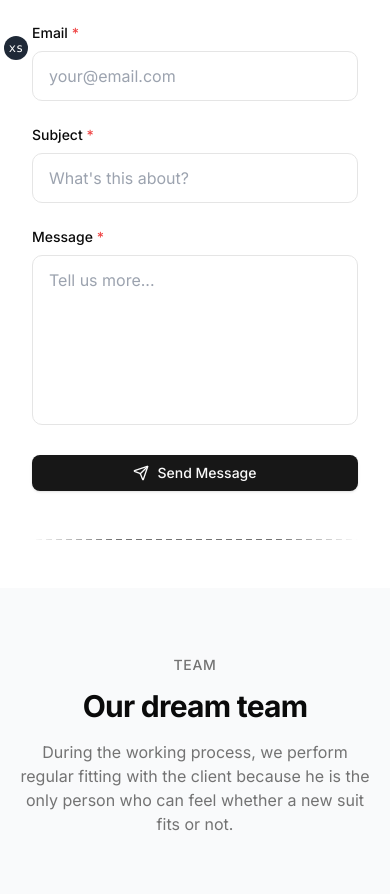
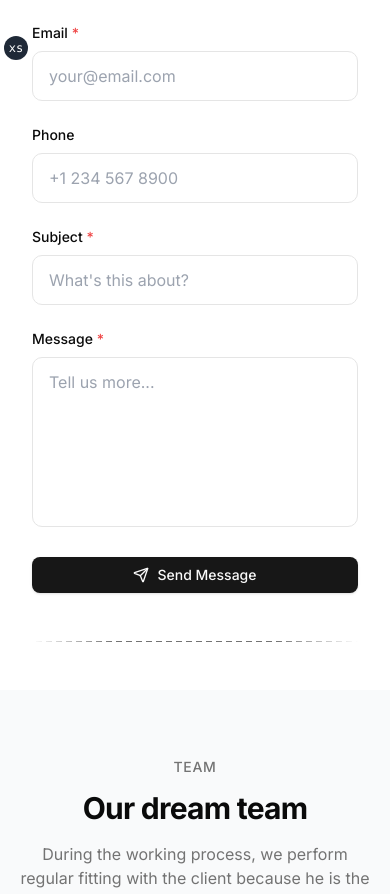
Before and after one commit to CMC-Consulting/dna-website, a Next.js app: page /en/contact in a window 390 px wide. Shown: the part 780-1674 px from the top of the page. Built offline with nearby package versions, Linux system fonts and the light colour scheme; no server answers; a web font is replaced by a local one.

Commit message:
feat: add phone number field to contact form and update email notification to include phone details

```diff
--- a/actions/contact/index.ts
+++ b/actions/contact/index.ts
@@ -2,8 +2,8 @@
 
 import { siteConfig } from '@/config/site';
 import { ContactNotificationEmail } from '@/emails/contact-notification';
+import { normalizeEmail, validateEmail } from '@/lib/email';
 import { checkRateLimit } from '@/lib/rateLimit';
-import { normalizeEmail, validateEmail } from '@/lib/email';
 import { sendEmail } from '../resend';
 
 export async function submitContact(formData: FormData) {
@@ -12,6 +12,7 @@ export async function submitContact(formData: FormData) {
 
     const name = formData.get('name') as string;
     const email = formData.get('email') as string;
+    const phone = (formData.get('phone') as string)?.trim() || undefined;
     const subject = formData.get('subject') as string;
     const message = formData.get('message') as string;
 
@@ -76,6 +77,7 @@ export async function submitContact(formData: FormData) {
       reactProps: {
         name,
         email: normalizedEmail,
+        phone,
         subject,
         message,
         submittedAt,
--- a/components/blocks/contact-form.tsx
+++ b/components/blocks/contact-form.tsx
@@ -87,6 +87,25 @@ export const ContactForm = () => {
 
       <div>
         <label
+          htmlFor="phone"
+          className="block text-sm font-medium mb-2"
+        >
+          {t("phoneLabel")}
+        </label>
+        <input
+          type="tel"
+          id="phone"
+          name="phone"
+          disabled={status === "loading"}
+          autoComplete="tel"
+          className="w-full px-4 py-3 bg-background border border-input rounded-lg focus:outline-none focus:ring-2 focus:ring-ring focus:ring-offset-2 transition-all disabled:opacity-50 disabled:cursor-not-allowed"
+          placeholder={t("phonePlaceholder")}
+          aria-label={t("phonePlaceholder")}
+        />
+      </div>
+
+      <div>
+        <label
           htmlFor="subject"
           className="block text-sm font-medium mb-2"
         >
--- a/emails/contact-notification.tsx
+++ b/emails/contact-notification.tsx
@@ -4,6 +4,7 @@ import * as React from "react";
 interface ContactNotificationEmailProps {
   name: string;
   email: string;
+  phone?: string;
   subject: string;
   message: string;
   submittedAt: string;
@@ -77,7 +78,7 @@ const styles = {
 
 export const ContactNotificationEmail: React.FC<
   Readonly<ContactNotificationEmailProps>
-> = ({ name, email, subject, message, submittedAt }) => (
+> = ({ name, email, phone, subject, message, submittedAt }) => (
   <div style={styles.container}>
     <div style={styles.card}>
       <h1 style={styles.headerTitle}>New Contact Form Submission</h1>
@@ -95,6 +96,12 @@ export const ContactNotificationEmail: React.FC<
             </a>
           </p>
         </div>
+        {phone ? (
+          <div style={{ marginBottom: "16px" }}>
+            <p style={styles.infoLabel}>Phone</p>
+            <p style={styles.infoValue}>{phone}</p>
+          </div>
+        ) : null}
         <div style={{ marginBottom: "16px" }}>
           <p style={styles.infoLabel}>Subject</p>
           <p style={styles.infoValue}>{subject}</p>
--- a/i18n/messages/en.json
+++ b/i18n/messages/en.json
@@ -518,6 +518,8 @@
       "namePlaceholder": "Your name",
       "emailLabel": "Email",
       "emailPlaceholder": "your@email.com",
+      "phoneLabel": "Phone",
+      "phonePlaceholder": "+1 234 567 8900",
       "subjectLabel": "Subject",
       "subjectPlaceholder": "What's this about?",
       "messageLabel": "Message",
--- a/i18n/messages/ja.json
+++ b/i18n/messages/ja.json
@@ -183,6 +183,8 @@
       "namePlaceholder": "お名前を入力",
       "emailLabel": "メールアドレス",
       "emailPlaceholder": "your@email.com",
+      "phoneLabel": "電話番号",
+      "phonePlaceholder": "+81 90 1234 5678",
       "subjectLabel": "件名",
       "subjectPlaceholder": "件名を入力",
       "messageLabel": "メッセージ",
--- a/i18n/messages/vi.json
+++ b/i18n/messages/vi.json
@@ -538,6 +538,8 @@
       "namePlaceholder": "Tên của bạn",
       "emailLabel": "Email",
       "emailPlaceholder": "email@example.com",
+      "phoneLabel": "Số điện thoại",
+      "phonePlaceholder": "+84 123 456 789",
       "subjectLabel": "Chủ đề",
       "subjectPlaceholder": "Tiêu đề",
       "messageLabel": "Tin nhắn",
--- a/i18n/messages/zh.json
+++ b/i18n/messages/zh.json
@@ -183,6 +183,8 @@
       "namePlaceholder": "您的姓名",
       "emailLabel": "邮箱",
       "emailPlaceholder": "your@email.com",
+      "phoneLabel": "电话",
+      "phonePlaceholder": "+86 123 4567 8900",
       "subjectLabel": "主题",
       "subjectPlaceholder": "这是关于什么的？",
       "messageLabel": "消息",
```
